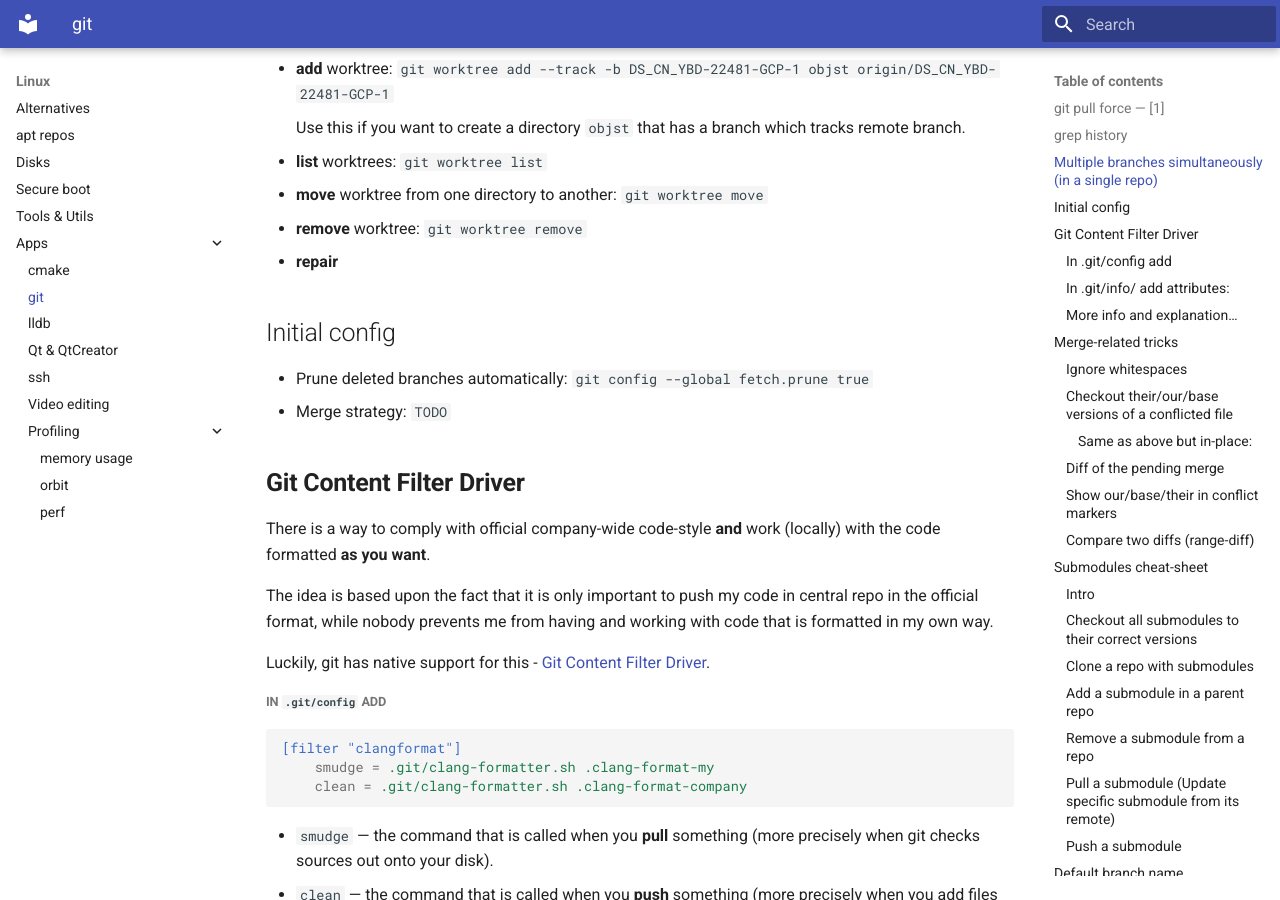
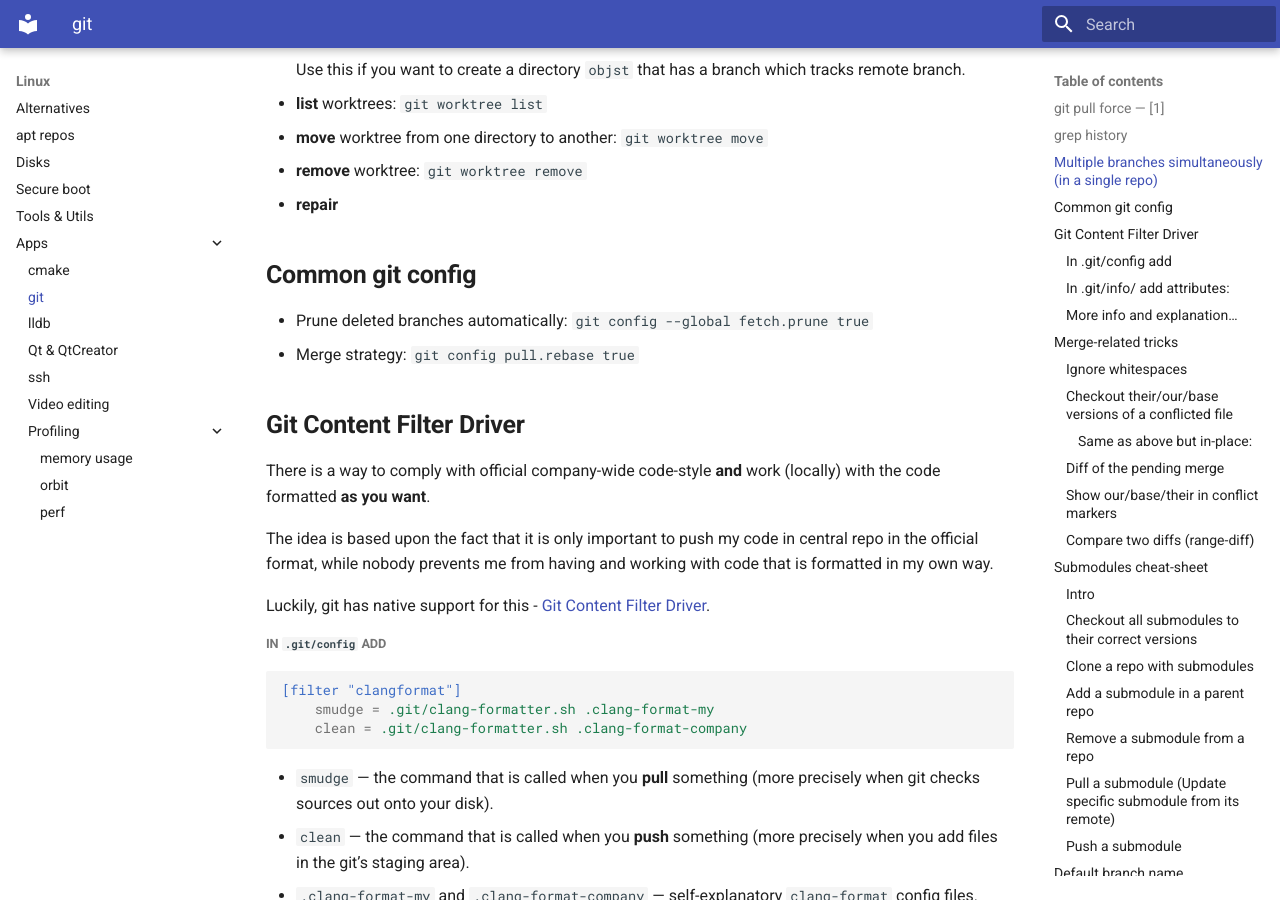
Before and after one commit to DimanNe/dimanne.github.io, an MkDocs documentation site: the page built from docs/Linux/apps/git.md, in a window 1280 px wide and 900 px high, scrolled down 1056 px. Built offline with MkDocs 1.6.1 and Material for MkDocs 9.7.7, drawn with Linux system fonts in a browser that asks for light colours; some of the changed text lies outside the part shown.

Commit message:
Update git

```diff
--- a/docs/Linux/apps/git.md
+++ b/docs/Linux/apps/git.md
@@ -48,10 +46,10 @@ Operations:
 * **repair**
 
 
-## Initial config
+## **Common git config**
 
 * Prune deleted branches automatically: `git config --global fetch.prune true`
-* Merge strategy: `TODO`
+* Merge strategy: `git config pull.rebase true`
 
 
 ## **Git Content Filter Driver**
```
Also changed, not shown: other parts of docs/Linux/apps/git.md (+0 -2 lines).
